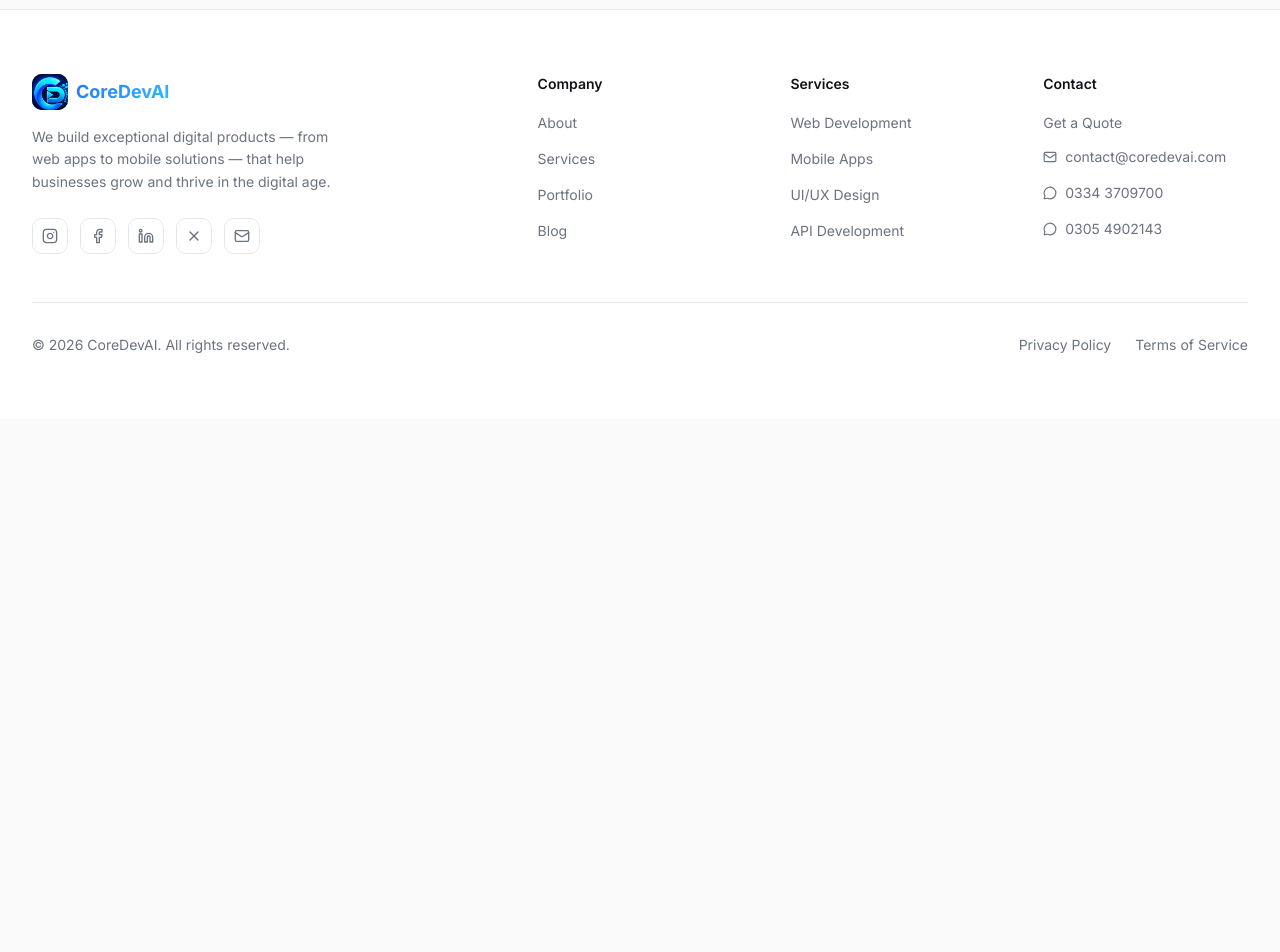
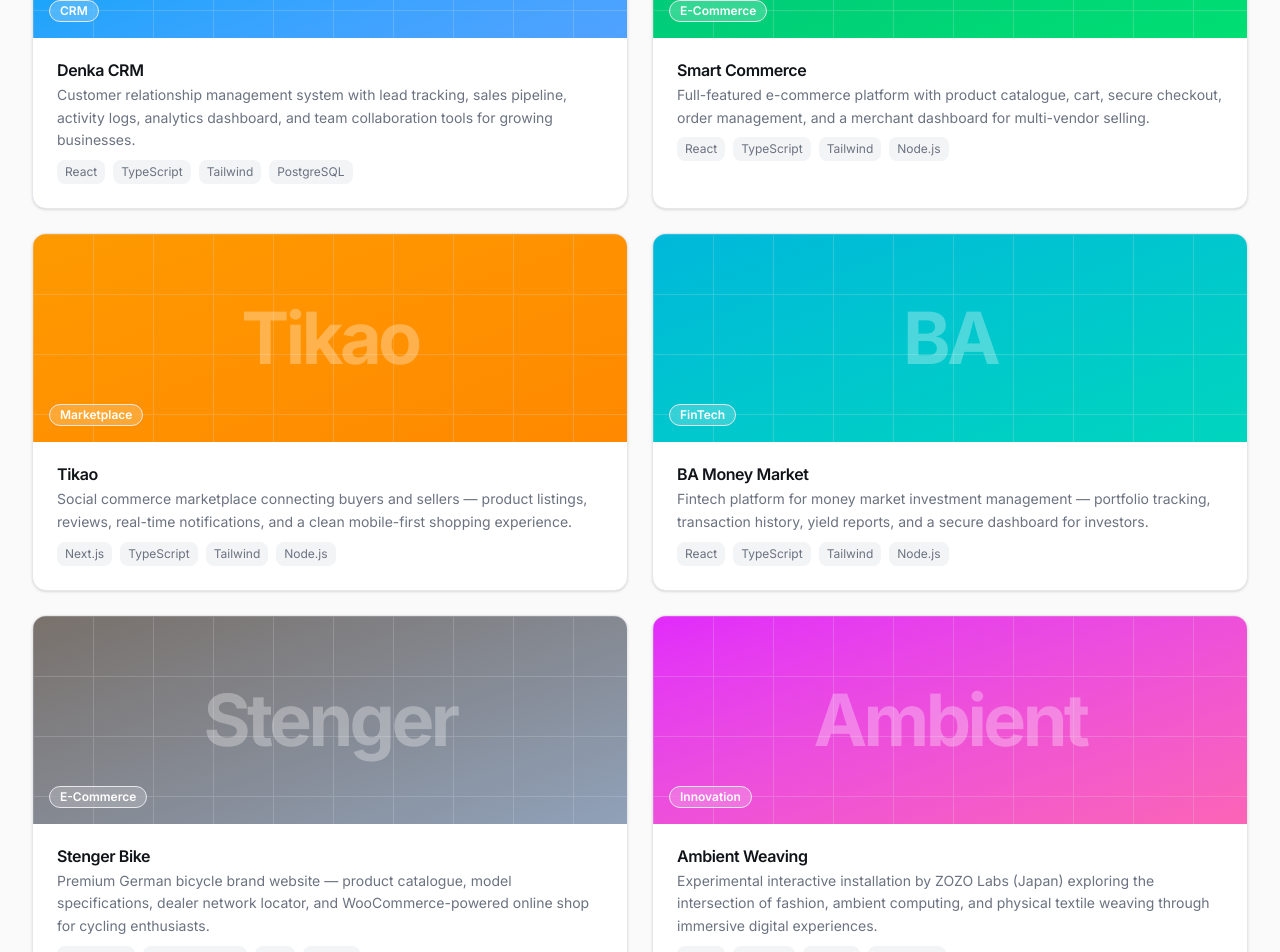
Before and after one commit to jawad-mughal-dev/coredevai, a Next.js app: page /portfolio in a window 1280 px wide. Shown: the part 2620-3572 px from the top of the page. Before the commit the page ends 3039 px from the top, so only its background shows below. Built offline with nearby package versions, Linux system fonts and the light colour scheme.

Commit message:
more projects are added

```diff
--- a/src/app/portfolio/page.tsx
+++ b/src/app/portfolio/page.tsx
@@ -82,6 +82,78 @@
     color: "from-indigo-500 to-purple-400",
     live: "https://finestre.italplastick.com",
   },
+  {
+    title: "My Schoom",
+    description:
+      "EdTech SaaS platform for school management — student enrollment, attendance tracking, timetables, grade management, parent portals, and an admin dashboard for institutions.",
+    tags: ["React", "TypeScript", "Tailwind", "Node.js"],
+    category: "EdTech",
+    color: "from-violet-500 to-purple-400",
+    live: "https://my-schoom.vercel.app",
+  },
+  {
+    title: "SoulMatchh",
+    description:
+      "Dating and matchmaking platform with profile creation, smart matching, real-time chat, and subscription tiers — built for meaningful connections.",
+    tags: ["React", "TypeScript", "Tailwind", "Node.js"],
+    category: "Social",
+    color: "from-pink-500 to-rose-400",
+    live: "https://soulmatchh.netlify.app",
+  },
+  {
+    title: "Denka CRM",
+    description:
+      "Customer relationship management system with lead tracking, sales pipeline, activity logs, analytics dashboard, and team collaboration tools for growing businesses.",
+    tags: ["React", "TypeScript", "Tailwind", "PostgreSQL"],
+    category: "CRM",
+    color: "from-sky-500 to-blue-400",
+    live: "https://denka-crm.netlify.app",
+  },
+  {
+    title: "Smart Commerce",
+    description:
+      "Full-featured e-commerce platform with product catalogue, cart, secure checkout, order management, and a merchant dashboard for multi-vendor selling.",
+    tags: ["React", "TypeScript", "Tailwind", "Node.js"],
+    category: "E-Commerce",
+    color: "from-emerald-500 to-green-400",
+    live: "https://smart-commeerce.netlify.app",
+  },
+  {
+    title: "Tikao",
+    description:
+      "Social commerce marketplace connecting buyers and sellers — product listings, reviews, real-time notifications, and a clean mobile-first shopping experience.",
+    tags: ["Next.js", "TypeScript", "Tailwind", "Node.js"],
+    category: "Marketplace",
+    color: "from-amber-500 to-orange-400",
+    live: "https://tikao-frontend.vercel.app",
+  },
+  {
+    title: "BA Money Market",
+    description:
+      "Fintech platform for money market investment management — portfolio tracking, transaction history, yield reports, and a secure dashboard for investors.",
+    tags: ["React", "TypeScript", "Tailwind", "Node.js"],
+    category: "FinTech",
+    color: "from-cyan-500 to-teal-400",
+    live: "https://ba-money-market.netlify.app",
+  },
+  {
+    title: "Stenger Bike",
+    description:
+      "Premium German bicycle brand website — product catalogue, model specifications, dealer network locator, and WooCommerce-powered online shop for cycling enthusiasts.",
+    tags: ["WordPress", "WooCommerce", "PHP", "MySQL"],
+    category: "E-Commerce",
+    color: "from-stone-500 to-slate-400",
+    live: "https://stenger-bike.de",
+  },
+  {
+    title: "Ambient Weaving",
+    description:
+      "Experimental interactive installation by ZOZO Labs (Japan) exploring the intersection of fashion, ambient computing, and physical textile weaving through immersive digital experiences.",
+    tags: ["React", "Three.js", "WebGL", "TypeScript"],
+    category: "Innovation",
+    color: "from-fuchsia-500 to-pink-400",
+    live: "https://ambientweaving.lab.zozo.jp",
+  },
 ];
 
 export default function PortfolioPage() {
--- a/src/components/sections/PortfolioSection.tsx
+++ b/src/components/sections/PortfolioSection.tsx
@@ -41,6 +41,42 @@
     category: "E-Commerce",
     color: "from-green-500 to-teal-400",
     live: "https://wondersofheavenpk.com",
+  },
+  {
+    title: "Denka CRM",
+    description:
+      "Customer relationship management system with lead tracking, sales pipeline, analytics dashboard, and team collaboration tools for growing businesses.",
+    tags: ["React", "TypeScript", "Tailwind", "PostgreSQL"],
+    category: "CRM",
+    color: "from-sky-500 to-blue-400",
+    live: "https://denka-crm.netlify.app",
+  },
+  {
+    title: "BA Money Market",
+    description:
+      "Fintech platform for money market investment management — portfolio tracking, transaction history, yield reports, and a secure investor dashboard.",
+    tags: ["React", "TypeScript", "Tailwind", "Node.js"],
+    category: "FinTech",
+    color: "from-cyan-500 to-teal-400",
+    live: "https://ba-money-market.netlify.app",
+  },
+  {
+    title: "SoulMatchh",
+    description:
+      "Dating and matchmaking platform with smart matching, real-time chat, profile creation, and subscription tiers — built for meaningful connections.",
+    tags: ["React", "TypeScript", "Tailwind", "Node.js"],
+    category: "Social",
+    color: "from-pink-500 to-rose-400",
+    live: "https://soulmatchh.netlify.app",
+  },
+  {
+    title: "Ambient Weaving",
+    description:
+      "Experimental interactive installation by ZOZO Labs (Japan) — fashion, ambient computing, and physical textile weaving through immersive digital experiences.",
+    tags: ["React", "Three.js", "WebGL", "TypeScript"],
+    category: "Innovation",
+    color: "from-fuchsia-500 to-pink-400",
+    live: "https://ambientweaving.lab.zozo.jp",
   },
 ];
 
```
